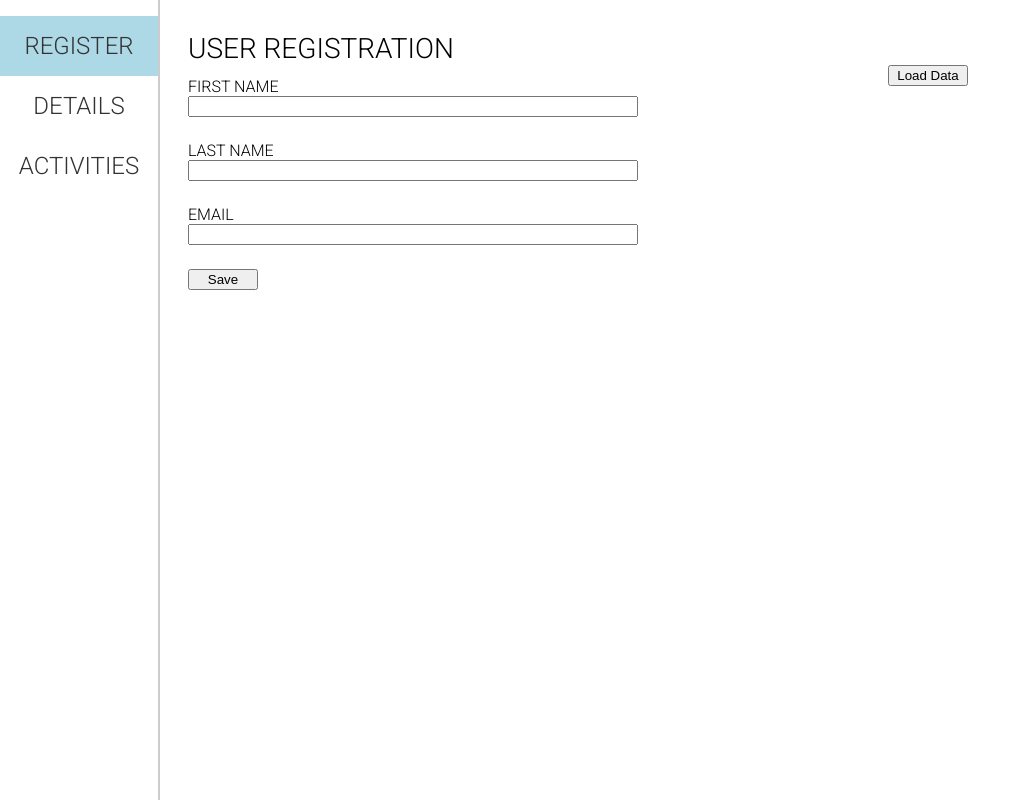
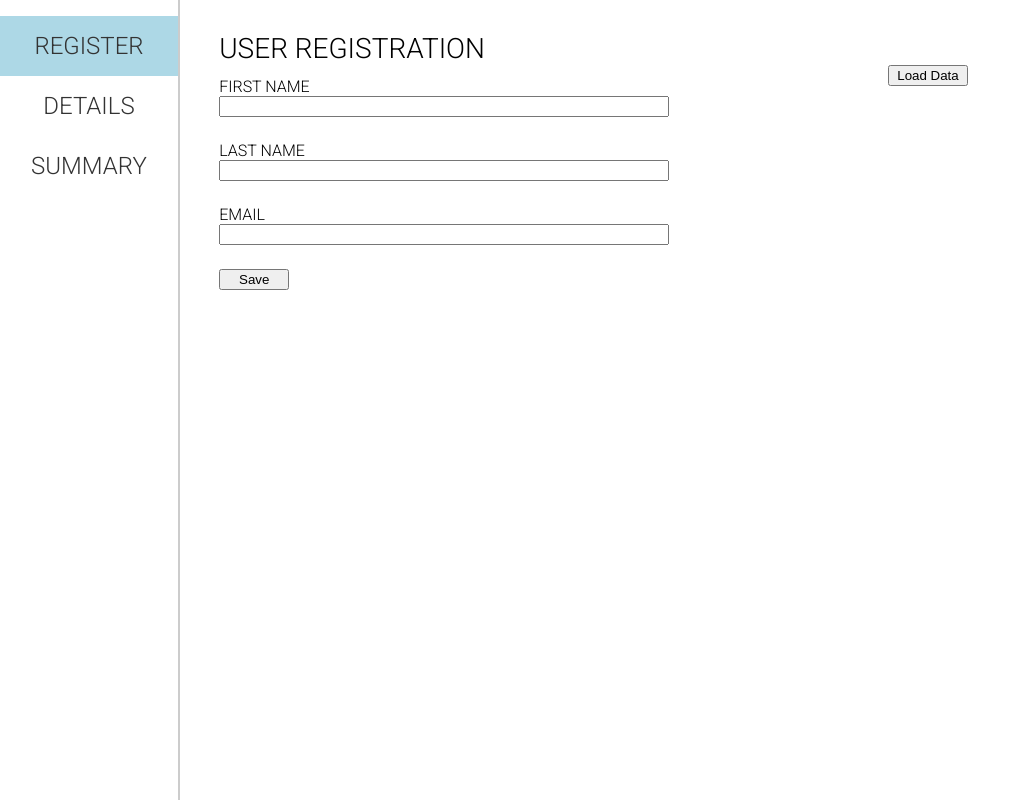
Before and after one commit to nicolabe/assignment-form, a Vue app: page / in a window 1280 px wide. Shown: the whole page, without its empty margins (0-1031 px from the left). Built offline with nearby package versions, Linux system fonts and the light colour scheme.

Commit message:
rename activities to summary

```diff
--- a/src/App.vue
+++ b/src/App.vue
@@ -46,7 +46,7 @@ export default {
 <style>
 body {
   margin: 0;
-  height: 100vh;
+  height: 100%;
 }
 
 #app {
@@ -64,7 +64,7 @@ body {
 }
 
 #content {
-  flex: 5;
+  flex: 4;
   padding: 32px;
 }
 
--- a/src/components/Sidebar.vue
+++ b/src/components/Sidebar.vue
@@ -8,8 +8,8 @@
         <li v-bind:class="{active: 'details' === isActive}">
           <router-link to="/details">Details</router-link>
         </li>
-        <li v-bind:class="{active: 'activities' === isActive}">
-          <router-link to="/activities">Activities</router-link>
+        <li v-bind:class="{active: 'summary' === isActive}">
+          <router-link to="/summary">Summary</router-link>
         </li>
       </ul>
     </nav>
@@ -31,7 +31,7 @@ export default {
   aside {
     height: 100%;
     position: fixed;
-    width: 160px;
+    width: 180px;
   }
   nav {
     text-transform: uppercase;
--- a/src/components/UserForm.vue
+++ b/src/components/UserForm.vue
@@ -89,6 +89,12 @@ export default {
           this.$emit("notification", {message: "Valiation failed: " + validationMessage, error: true})
           return false;
         }
+        localStorage.assignemtFormUserDetails = JSON.stringify({
+          address: this.address,
+          gender: this.gender,
+          purpose: this.purpose,
+          activities: this.activities
+        })
       }
       localStorage.assignmentFormUser = JSON.stringify({
         firstName: this.firstName,
@@ -98,6 +104,9 @@ export default {
       this.$emit("notification", {message: "User succesfully created", error: false});
       if (this.$route.name === "register") {
         this.$router.push({name: "details"})
+      }
+      if (this.$route.name === "details") {
+        this.$router.push({name: "summary"})
       }
     },
     validateForm() {
--- a/src/router.js
+++ b/src/router.js
@@ -2,7 +2,7 @@ import Vue from 'vue'
 import Router from 'vue-router'
 import Register from './views/Register.vue'
 import Details from './views/Details.vue'
-import Activities from './views/Activities.vue'
+import Summary from './views/Summary.vue'
 
 Vue.use(Router)
 
@@ -19,9 +19,9 @@ export default new Router({
       component: Details
     },
     {
-      path: '/activities',
-      name: 'activities',
-      component: Activities
+      path: '/summary',
+      name: 'summary',
+      component: Summary
     }
   ]
 })
```
Also changed, not shown: src/views/Activities.vue (deleted), src/views/Summary.vue (added).
